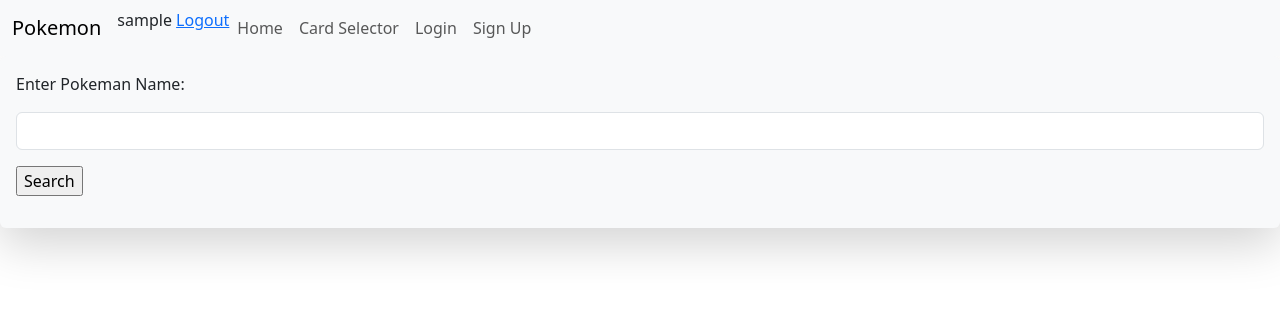
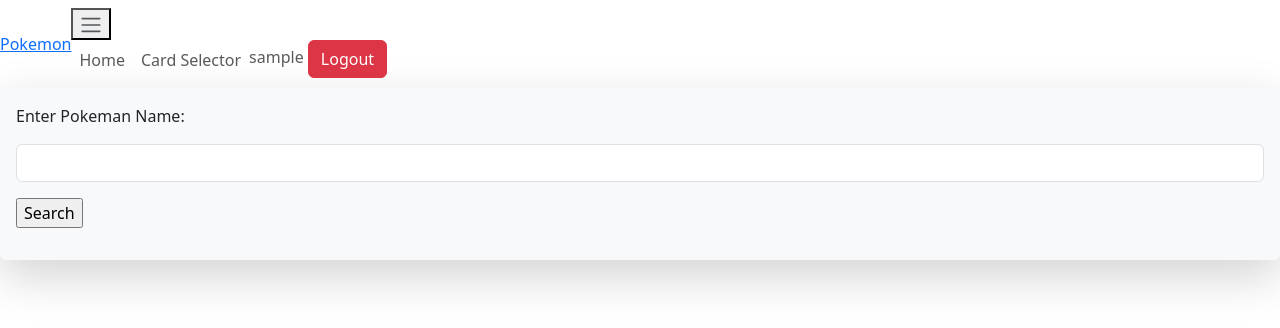
Before and after one commit to HeatherSmallwood/week5day1homework, a Flask app: page /pokemonForm in a window 1280 px wide. Shown: the top 328 px of the page. Run offline with Flask 3, Linux system fonts and the light colour scheme; the visitor is signed in with stand-in values (Sample User, id 1).

Commit message:
updated Css

```diff
--- a/app/templates/home.html
+++ b/app/templates/home.html
@@ -1,4 +1,7 @@
 {% extends 'base.html'%}
+{% block styles %}
+<link rel="stylesheet" href="../static/styles/login.css">
+{% endblock %}
 
 {% block title %}
     Pokemon Trainer Homepage
@@ -6,5 +9,5 @@
 
 {% block content %}
 {% include './includes/nav.html' %}
-    <h1> Welcome to the Pokemon Card Selector </h1>
+    <h1 class="welcome"> Welcome to the Pokemon Card Selector </h1>
 {% endblock %}
--- a/app/templates/includes/nav.html
+++ b/app/templates/includes/nav.html
@@ -1,36 +1,34 @@
-<nav class="navbar navbar-expand-lg bg-body-tertiary">
-    <div class="container-fluid">
-        <a class="navbar-brand" href="#">Pokemon</a>
-        <button class="navbar-toggler" type="button" data-bs-toggle="collapse" data-bs-target="#navbarSupportedContent"
-            aria-controls="navbarSupportedContent" aria-expanded="false" aria-label="Toggle navigation">
-            <span class="navbar-toggler-icon"></span>
-        </button>
+<nav class="navbar navbar-expand-lg navbar-light ">
+    <a class="h1poke" href="#">Pokemon</a>
+    <div class="nav-container">
+
+        <button class="navbar-btn" type="button" data-bs-toggle="collapse" data-bs-target="#navbarSupportedContent"
+        aria-controls="navbarSupportedContent" aria-expanded="false" aria-label="Toggle navigation">
+    <span class="navbar-toggler-icon"></span>
+</button>
         <div class="collapse navbar-collapse" id="navbarSupportedContent">
-            <ul class="navbar-nav me-auto mb-2 mb-lg-0">
+            <ul class="navbar-nav ml-auto">
+                {% if current_user.is_authenticated %}
 
-                {% if current_user.is_authenticated %}
+                {% endif %}
                 <li class="nav-item">
-                    {{current_user.firstName}}
-                    <a class="login-btn btn-danger" href="{{url_for('logout')}}"> Logout</a>
+                    <a class="nav-link" aria-current="page" href="{{ url_for('home') }}">Home</a>
+                </li>
+                <li class="nav-item">
+                    <a class="nav-link" href="{{ url_for('pokemon_form') }}">Card Selector</a>
+                </li>
+                <li class="nav-item">
+                    <span class="navbar-text mr-2">{{ current_user.firstName }}</span>
+                    <a class="btn btn-danger" href="{{ url_for('logout') }}">Logout</a>
+                </li>
+                {% if not current_user.is_authenticated %}
+                <li class="nav-item">
+                    <a class="nav-link" href="{{ url_for('login') }}">Login</a>
+                </li>
+                <li class="nav-item">
+                    <a class="nav-link" href="{{ url_for('signup') }}">Sign Up</a>
                 </li>
                 {% endif %}
-
-                <li class="nav-item">
-                    <a class="nav-link " aria-current="page" href="{{url_for('home')}}"> Home </a>
-                </li>
-
-
-                <li class="nav-item">
-                    <a class="nav-link" href="{{url_for('pokemon_form')}}"> Card Selector</a>
-                </li>
-                <li class="nav-item">
-                    <a class="nav-link" href="{{url_for('login')}}"> Login</a>
-                </li>
-                <li class="nav-item">
-                    <a class="nav-link" href="{{url_for('signup')}}"> Sign Up</a>
-                </li>
-
-
             </ul>
         </div>
     </div>
```
Also changed, not shown: app/static/styles/login.css (+66 -1 lines).
